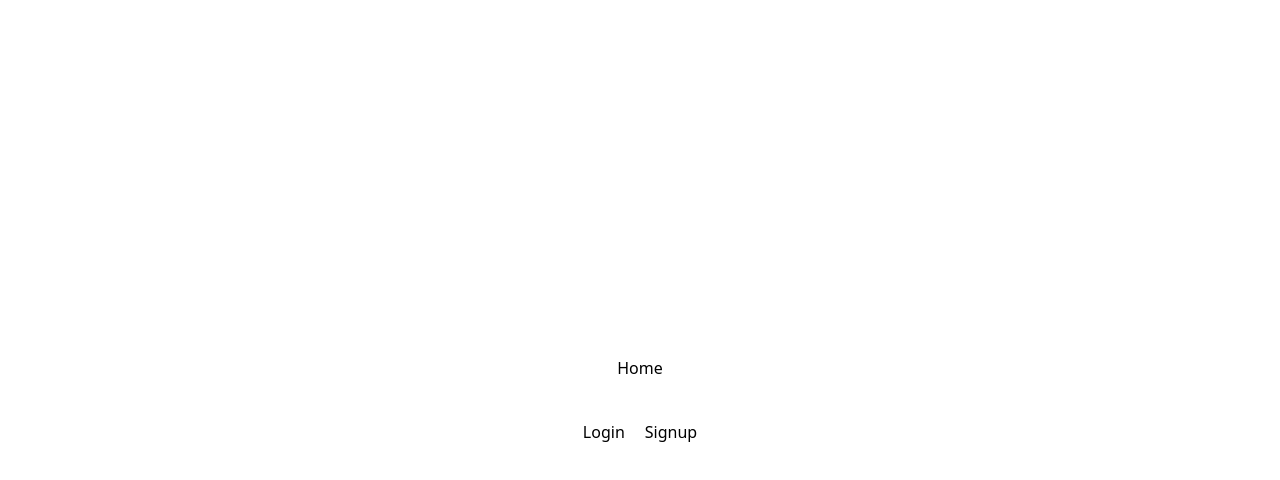
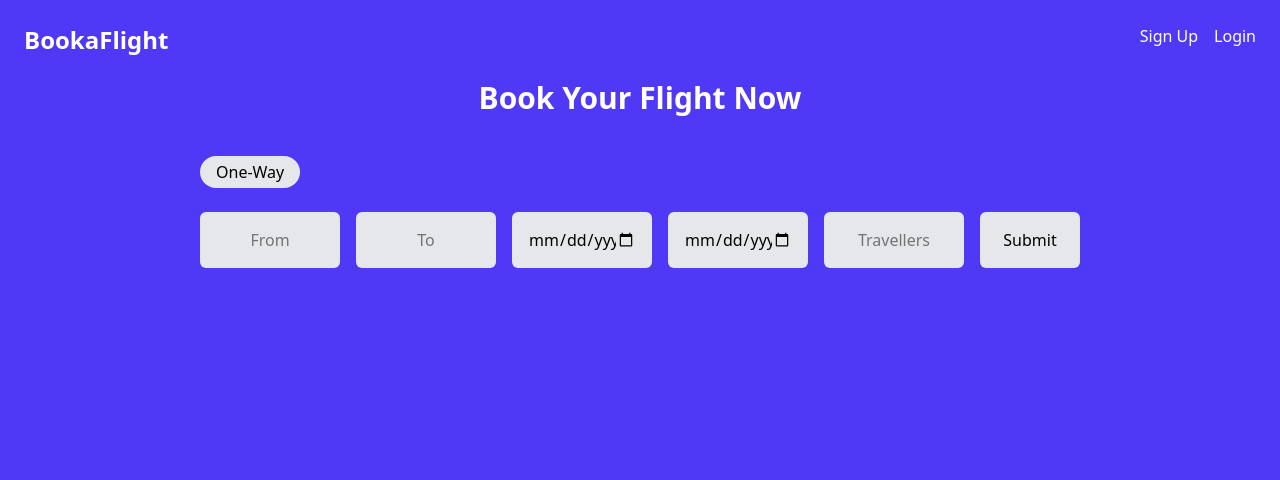
Before and after one commit to Philip-Skaria/BookaFlight, a React (Vite) app in the folder frontend/: page / in a window 1280 px wide. Shown: the top 480 px of the page. Built offline with nearby package versions, Linux system fonts and the light colour scheme.

Commit message:
home page

```diff
--- a/frontend/package.json
+++ b/frontend/package.json
@@ -13,6 +13,7 @@
     "@tailwindcss/vite": "^4.1.10",
     "react": "^19.1.0",
     "react-dom": "^19.1.0",
+    "react-icons": "^5.5.0",
     "react-router-dom": "^7.6.2",
     "tailwindcss": "^4.1.10"
   },
--- a/frontend/src/pages/Home.jsx
+++ b/frontend/src/pages/Home.jsx
@@ -1,22 +1,87 @@
 import React from 'react'
 import { Link } from 'react-router-dom';
+import {useState} from 'react'
 
 const Home = () => {
-  return (
-    <div className='flex flex-col justify-center items-center text-black h-screen'>
-        <p className='mb-10'>
-            Home
-        </p>
-        <div className='flex gap-5'>
-            <Link to='/login' className='hover:cursor-pointer hover:text-blue-600'>
-                Login
-            </Link>
-            <Link to='/signup' className='hover:cursor-pointer hover:text-blue-600'>
-                Signup
-            </Link>
+    const [from,setFrom]=useState('')
+    const [to,setTo]=useState('')
+    const [depart,setDepart]=useState('')
+    const [returnDate,setReturnDate]=useState('')
+    const [travellers,setTravellers]=useState('')
+
+    const handleSubmit=(e)=>{
+        e.preventDefault()
+        console.log("flight details:",{from,to,depart,returnDate,travellers})
+    }
+
+return(
+<div className="min-h-screen bg-indigo-600 text-white font-sans">
+        <div className="flex justify-between p-6">
+            <h1 className="text-2xl font-semibold">BookaFlight</h1>
+            <div className="space-x-4">
+                <Link to="/signup" className="hover:underline">Sign Up</Link>
+                <Link to="/login" className="hover:underline">Login</Link>
+            </div>
+        </div>
+        <h2 className="text-3xl text-center font-semibold mb-10">Book Your Flight Now</h2>
+    <div className="flex flex-col items-center justify center space-y-6">
+        <div className="flex flex-col items-start space-y-6">
+            <button className="bg-gray-200 text-black px-4 py-1 rounded-full hover:bg-white">
+                One-Way
+            </button>
+            <div className="flex space-x-4">
+            <form
+            onSubmit={handleSubmit}
+            className="flex justify-center items-center gap-4 flex-wrap"
+            >
+                <input
+                type="text"
+                placeholder='From'
+                className="p-4 bg-gray-200 text-black rounded-md w-[140px] text-center"
+                value={from}
+                onChange={(e)=>setFrom(e.target.value)}
+                />
+                <input
+                type="text"
+                placeholder="To"
+                className="p-4 bg-gray-200 text-black rounded-md w-[140px] text-center"
+                value={to}
+                onChange={(e)=>setTo(e.target.value)}
+                />
+                <input
+                type="date"
+                className="p-4 bg-gray-200 text-black rounded-md w-[140px] text-center"
+                value={depart}
+                onChange={(e)=>setDepart(e.target.value)}
+                />
+
+                <input
+                type="date"
+                className="p-4 bg-gray-200 text-black rounded-md w-[140px] text-center"
+                value={returnDate}
+                onChange={(e)=>setReturn(e.target.value)}
+                />
+                <input
+                type="text"
+                placeholder='Travellers'
+                className="p-4 bg-gray-200 text-black rounded-md w-[140px] text-center"
+                value={travellers}
+                onChange={(e)=>setTravellers(e.target.value)}
+                />
+                <button
+                type="submit"
+                className="p-4 bg-gray-200 text-black rounded-md w-[100px] text-center hover:bg-gray-300"
+                >
+                    Submit
+                </button>
+            </form>
+            </div>
         </div>
     </div>
-  )
+
+
+</div>
+    )
 }
 
 export default Home
```
Also changed, not shown: 1 other file (tests, documents, lock files or other folders).
